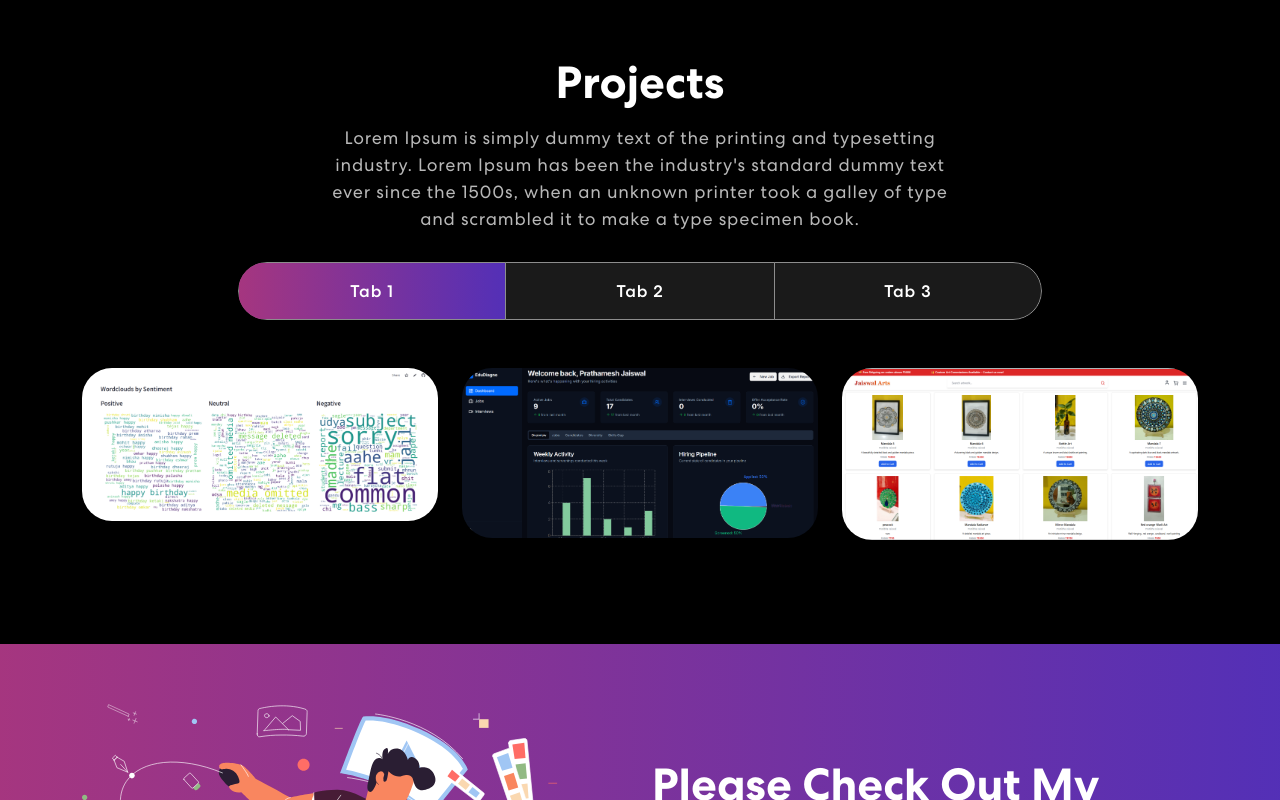
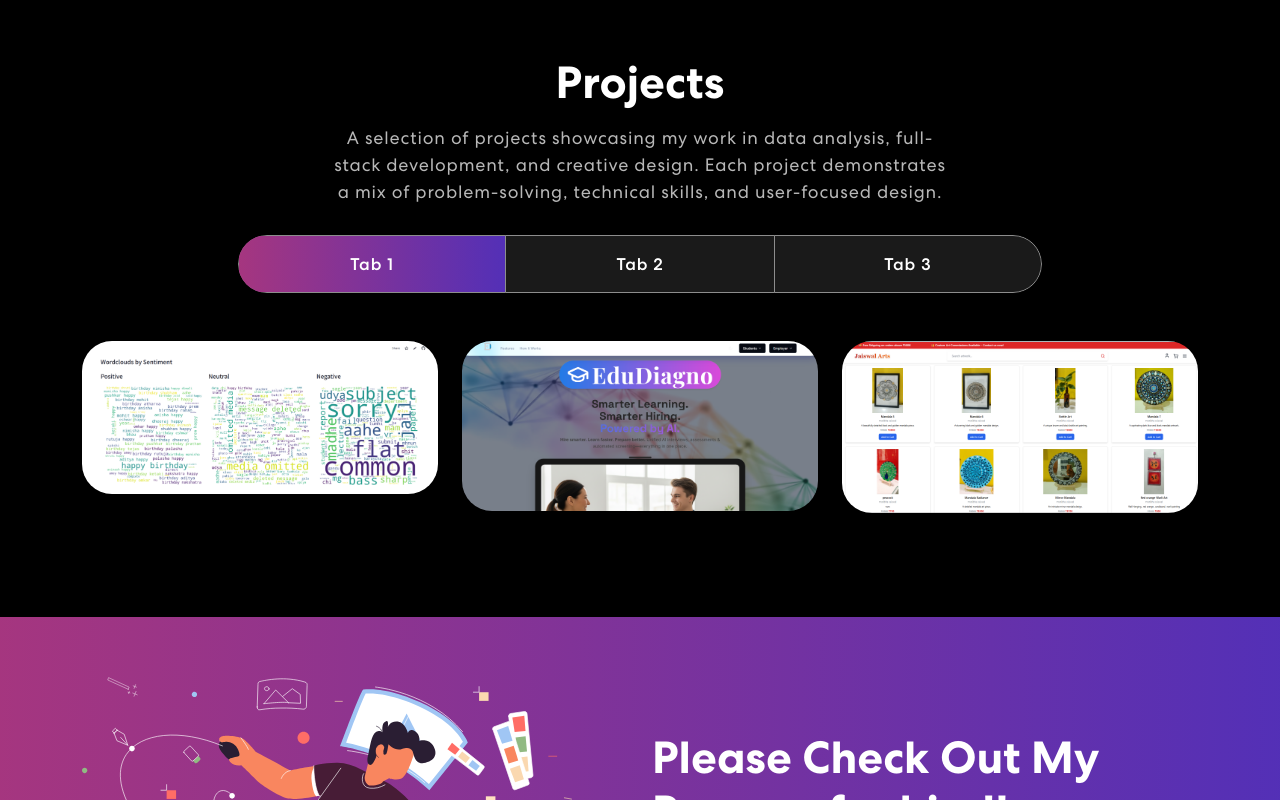
Before and after one commit to pratham13103/personal-portfolio, a React (Create React App) app: page / in a window 1280 px wide. Shown: the part 1500-2300 px from the top of the page. Built offline with nearby package versions, Linux system fonts and the light colour scheme.

Commit message:
Initial commit

```diff
--- a/src/components/ProjectCard.js
+++ b/src/components/ProjectCard.js
@@ -1,15 +1,17 @@
 import { Col } from "react-bootstrap";
 
-export const ProjectCard = ({ title, description, imgUrl }) => {
+export const ProjectCard = ({ title, description, imgUrl, link }) => {
   return (
     <Col size={12} sm={6} md={4}>
-      <div className="proj-imgbx">
-        <img src={imgUrl} />
-        <div className="proj-txtx">
-          <h4>{title}</h4>
-          <span>{description}</span>
+      <a href={link} target="_blank" rel="noopener noreferrer" style={{ textDecoration: "none" }}>
+        <div className="proj-imgbx">
+          <img src={imgUrl} alt={title} />
+          <div className="proj-txtx">
+            <h4>{title}</h4>
+            <span>{description}</span>
+          </div>
         </div>
-      </div>
+      </a>
     </Col>
   )
 }
--- a/src/components/Projects.js
+++ b/src/components/Projects.js
@@ -14,16 +14,19 @@ export const Projects = () => {
       title: "Whatsapp Chat Analyzer",
       description: "Analysis and Automation",
       imgUrl: projImg1,
+      link: "https://python-wca.streamlit.app/",
     },
     {
       title: "Edudiagno.com",
       description: "Development & Testing",
       imgUrl: projImg2,
+      link: "https://edudiagno.com/",
     },
     {
       title: "Jaiswal Arts",
       description: "Design & Development",
       imgUrl: projImg3,
+      link: "https://www.jaiswalart.in/",
     },
   ];
 
@@ -36,7 +39,12 @@ export const Projects = () => {
               {({ isVisible }) =>
               <div className={isVisible ? "animate__animated animate__fadeIn": ""}>
                 <h2>Projects</h2>
-                <p>Lorem Ipsum is simply dummy text of the printing and typesetting industry. Lorem Ipsum has been the industry's standard dummy text ever since the 1500s, when an unknown printer took a galley of type and scrambled it to make a type specimen book.</p>
+                <p>
+                  A selection of projects showcasing my work in data analysis,
+                  full-stack development, and creative design. Each project
+                  demonstrates a mix of problem-solving, technical skills, and
+                  user-focused design.
+                </p>
                 <Tab.Container id="projects-tabs" defaultActiveKey="first">
                   <Nav variant="pills" className="nav-pills mb-5 justify-content-center align-items-center" id="pills-tab">
                     <Nav.Item>
@@ -58,17 +66,17 @@ export const Projects = () => {
                               <ProjectCard
                                 key={index}
                                 {...project}
-                                />
+                              />
                             )
                           })
                         }
                       </Row>
                     </Tab.Pane>
-                    <Tab.Pane eventKey="section">
-                      <p>Lorem ipsum dolor sit amet consectetur adipisicing elit. Cumque quam, quod neque provident velit, rem explicabo excepturi id illo molestiae blanditiis, eligendi dicta officiis asperiores delectus quasi inventore debitis quo.</p>
+                    <Tab.Pane eventKey="second">
+                      <p>Additional projects and experiments will be added here.</p>
                     </Tab.Pane>
                     <Tab.Pane eventKey="third">
-                      <p>Lorem ipsum dolor sit amet consectetur adipisicing elit. Cumque quam, quod neque provident velit, rem explicabo excepturi id illo molestiae blanditiis, eligendi dicta officiis asperiores delectus quasi inventore debitis quo.</p>
+                      <p>Creative collaborations and upcoming ideas showcased here.</p>
                     </Tab.Pane>
                   </Tab.Content>
                 </Tab.Container>
```
Also changed, not shown: src/assets/img/project-img2.png.
